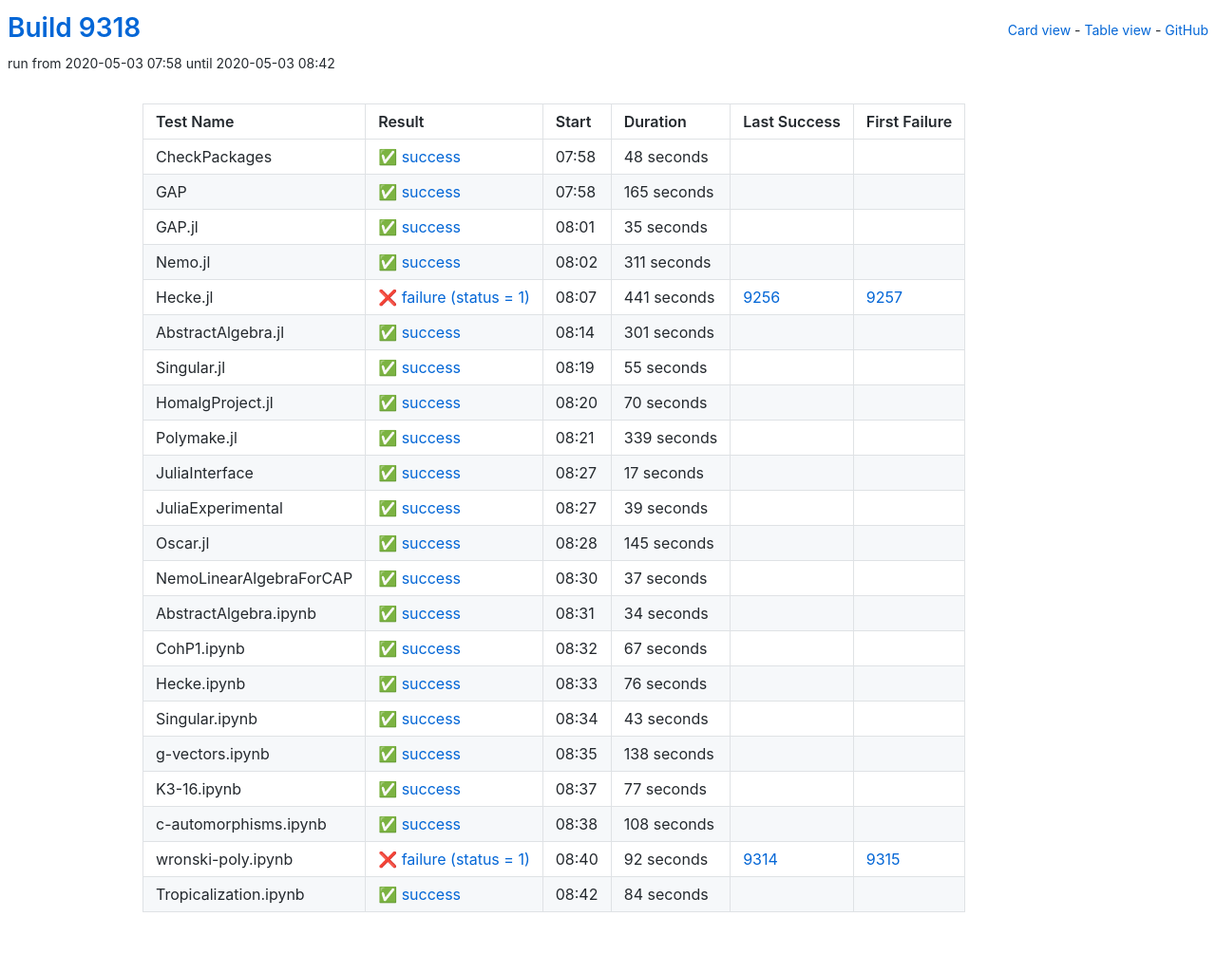
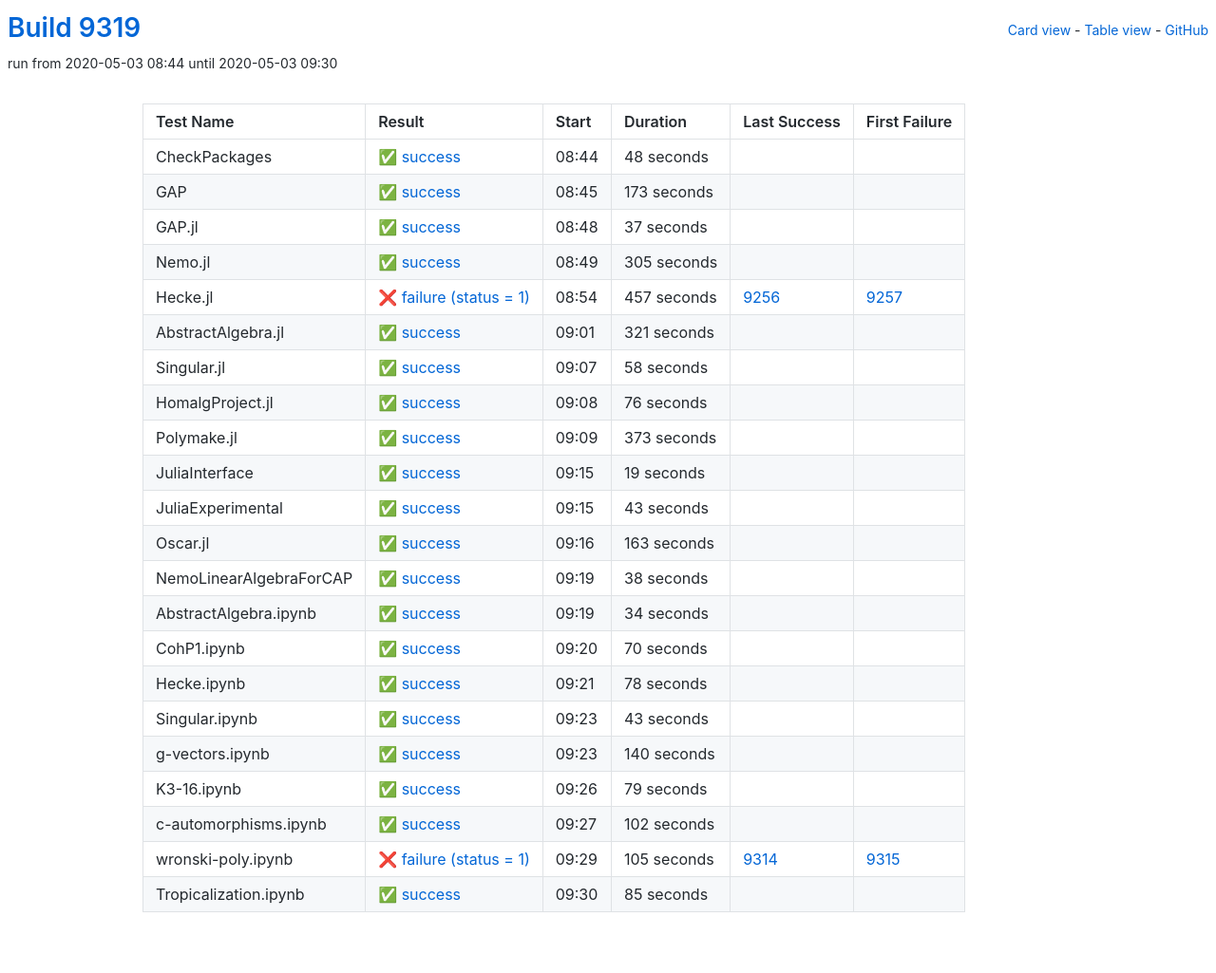
Before and after one commit to oscar-system/oscar-ci-status, a Jekyll site: the page built from table.html, in a window 1280 px wide. Shown: the whole page at 95% size. Built offline with Jekyll 4.4.1, drawn with Linux system fonts in a browser that asks for light colours.

Commit message:
Build 9319

```diff
--- a/_data/ci.yml
+++ b/_data/ci.yml
@@ -1,5 +1,5 @@
-build: 9318
-build_url: https://oscarci.mathematik.uni-kl.de/job/oscar/9318/
+build: 9319
+build_url: https://oscarci.mathematik.uni-kl.de/job/oscar/9319/
 job: oscar
 tests:
 - duration: 48
@@ -8,75 +8,152 @@
   first_failure_url: null
   last_success: false
   last_success_url: null
-  log: https://oscarci.mathematik.uni-kl.de/job/oscar/9318/artifact/logs/build-9318/CheckPackages.log
+  log: https://oscarci.mathematik.uni-kl.de/job/oscar/9319/artifact/logs/build-9319/CheckPackages.log
   name: CheckPackages
-  start: 2020-05-03 07:58
+  start: 2020-05-03 08:44
   status: success
   success: true
-- duration: 165
+- duration: 173
   exitcode: 0
   first_failure: false
   first_failure_url: null
   last_success: false
   last_success_url: null
-  log: https://oscarci.mathematik.uni-kl.de/job/oscar/9318/artifact/logs/build-9318/GAP.log
+  log: https://oscarci.mathematik.uni-kl.de/job/oscar/9319/artifact/logs/build-9319/GAP.log
   name: GAP
-  start: 2020-05-03 07:58
+  start: 2020-05-03 08:45
   status: success
   success: true
-- duration: 35
+- duration: 37
   exitcode: 0
   first_failure: false
   first_failure_url: null
   last_success: false
   last_success_url: null
-  log: https://oscarci.mathematik.uni-kl.de/job/oscar/9318/artifact/logs/build-9318/GAP.jl.log
+  log: https://oscarci.mathematik.uni-kl.de/job/oscar/9319/artifact/logs/build-9319/GAP.jl.log
   name: GAP.jl
-  start: 2020-05-03 08:01
+  start: 2020-05-03 08:48
   status: success
   success: true
-- duration: 311
+- duration: 305
   exitcode: 0
   first_failure: false
   first_failure_url: null
   last_success: false
   last_success_url: null
-  log: https://oscarci.mathematik.uni-kl.de/job/oscar/9318/artifact/logs/build-9318/Nemo.jl.log
+  log: https://oscarci.mathematik.uni-kl.de/job/oscar/9319/artifact/logs/build-9319/Nemo.jl.log
   name: Nemo.jl
-  start: 2020-05-03 08:02
+  start: 2020-05-03 08:49
   status: success
   success: true
-- duration: 441
+- duration: 457
   exitcode: 1
   first_failure: 9257
   first_failure_url: https://oscarci.mathematik.uni-kl.de/job/oscar/9257/
   last_success: 9256
   last_success_url: https://oscarci.mathematik.uni-kl.de/job/oscar/9256/
-  log: https://oscarci.mathematik.uni-kl.de/job/oscar/9318/artifact/logs/build-9318/Hecke.jl.log
+  log: https://oscarci.mathematik.uni-kl.de/job/oscar/9319/artifact/logs/build-9319/Hecke.jl.log
   name: Hecke.jl
-  start: 2020-05-03 08:07
+  start: 2020-05-03 08:54
   status: failure
   success: false
-- duration: 301
+- duration: 321
   exitcode: 0
   first_failure: false
   first_failure_url: null
   last_success: false
   last_success_url: null
-  log: https://oscarci.mathematik.uni-kl.de/job/oscar/9318/artifact/logs/build-9318/AbstractAlgebra.jl.log
+  log: https://oscarci.mathematik.uni-kl.de/job/oscar/9319/artifact/logs/build-9319/AbstractAlgebra.jl.log
   name: AbstractAlgebra.jl
-  start: 2020-05-03 08:14
+  start: 2020-05-03 09:01
   status: success
   success: true
-- duration: 55
+- duration: 58
   exitcode: 0
   first_failure: false
   first_failure_url: null
   last_success: false
   last_success_url: null
-  log: https://oscarci.mathematik.uni-kl.de/job/oscar/9318/artifact/logs/build-9318/Singular.jl.log
+  log: https://oscarci.mathematik.uni-kl.de/job/oscar/9319/artifact/logs/build-9319/Singular.jl.log
   name: Singular.jl
-  start: 2020-05-03 08:19
+  start: 2020-05-03 09:07
+  status: success
+  success: true
+- duration: 76
+  exitcode: 0
+  first_failure: false
+  first_failure_url: null
+  last_success: false
+  last_success_url: null
+  log: https://oscarci.mathematik.uni-kl.de/job/oscar/9319/artifact/logs/build-9319/HomalgProject.jl.log
+  name: HomalgProject.jl
+  start: 2020-05-03 09:08
+  status: success
+  success: true
+- duration: 373
+  exitcode: 0
+  first_failure: false
+  first_failure_url: null
+  last_success: false
+  last_success_url: null
+  log: https://oscarci.mathematik.uni-kl.de/job/oscar/9319/artifact/logs/build-9319/Polymake.jl.log
+  name: Polymake.jl
+  start: 2020-05-03 09:09
+  status: success
+  success: true
+- duration: 19
+  exitcode: 0
+  first_failure: false
+  first_failure_url: null
+  last_success: false
+  last_success_url: null
+  log: https://oscarci.mathematik.uni-kl.de/job/oscar/9319/artifact/logs/build-9319/JuliaInterface.log
+  name: JuliaInterface
+  start: 2020-05-03 09:15
+  status: success
+  success: true
+- duration: 43
+  exitcode: 0
+  first_failure: false
+  first_failure_url: null
+  last_success: false
+  last_success_url: null
+  log: https://oscarci.mathematik.uni-kl.de/job/oscar/9319/artifact/logs/build-9319/JuliaExperimental.log
+  name: JuliaExperimental
+  start: 2020-05-03 09:15
+  status: success
+  success: true
+- duration: 163
+  exitcode: 0
+  first_failure: false
+  first_failure_url: null
+  last_success: false
+  last_success_url: null
+  log: https://oscarci.mathematik.uni-kl.de/job/oscar/9319/artifact/logs/build-9319/Oscar.jl.log
+  name: Oscar.jl
+  start: 2020-05-03 09:16
+  status: success
+  success: true
+- duration: 38
+  exitcode: 0
+  first_failure: false
+  first_failure_url: null
+  last_success: false
+  last_success_url: null
+  log: https://oscarci.mathematik.uni-kl.de/job/oscar/9319/artifact/logs/build-9319/NemoLinearAlgebraForCAP.log
+  name: NemoLinearAlgebraForCAP
+  start: 2020-05-03 09:19
+  status: success
+  success: true
+- duration: 34
+  exitcode: 0
+  first_failure: false
+  first_failure_url: null
+  last_success: false
+  last_success_url: null
+  log: https://oscarci.mathematik.uni-kl.de/job/oscar/9319/artifact/logs/build-9319/AbstractAlgebra.ipynb.log
+  name: AbstractAlgebra.ipynb
+  start: 2020-05-03 09:19
   status: success
   success: true
 - duration: 70
@@ -85,97 +162,20 @@
   first_failure_url: null
   last_success: false
   last_success_url: null
-  log: https://oscarci.mathematik.uni-kl.de/job/oscar/9318/artifact/logs/build-9318/HomalgProject.jl.log
-  name: HomalgProject.jl
-  start: 2020-05-03 08:20
+  log: https://oscarci.mathematik.uni-kl.de/job/oscar/9319/artifact/logs/build-9319/CohP1.ipynb.log
+  name: CohP1.ipynb
+  start: 2020-05-03 09:20
   status: success
   success: true
-- duration: 339
+- duration: 78
   exitcode: 0
   first_failure: false
   first_failure_url: null
   last_success: false
   last_success_url: null
-  log: https://oscarci.mathematik.uni-kl.de/job/oscar/9318/artifact/logs/build-9318/Polymake.jl.log
-  name: Polymake.jl
-  start: 2020-05-03 08:21
-  status: success
-  success: true
-- duration: 17
-  exitcode: 0
-  first_failure: false
-  first_failure_url: null
-  last_success: false
-  last_success_url: null
-  log: https://oscarci.mathematik.uni-kl.de/job/oscar/9318/artifact/logs/build-9318/JuliaInterface.log
-  name: JuliaInterface
-  start: 2020-05-03 08:27
-  status: success
-  success: true
-- duration: 39
-  exitcode: 0
-  first_failure: false
-  first_failure_url: null
-  last_success: false
-  last_success_url: null
-  log: https://oscarci.mathematik.uni-kl.de/job/oscar/9318/artifact/logs/build-9318/JuliaExperimental.log
-  name: JuliaExperimental
-  start: 2020-05-03 08:27
-  status: success
-  success: true
-- duration: 145
-  exitcode: 0
-  first_failure: false
-  first_failure_url: null
-  last_success: false
-  last_success_url: null
-  log: https://oscarci.mathematik.uni-kl.de/job/oscar/9318/artifact/logs/build-9318/Oscar.jl.log
-  name: Oscar.jl
-  start: 2020-05-03 08:28
-  status: success
-  success: true
-- duration: 37
-  exitcode: 0
-  first_failure: false
-  first_failure_url: null
-  last_success: false
-  last_success_url: null
-  log: https://oscarci.mathematik.uni-kl.de/job/oscar/9318/artifact/logs/build-9318/NemoLinearAlgebraForCAP.log
-  name: NemoLinearAlgebraForCAP
-  start: 2020-05-03 08:30
-  status: success
-  success: true
-- duration: 34
-  exitcode: 0
-  first_failure: false
-  first_failure_url: null
-  last_success: false
-  last_success_url: null
-  log: https://oscarci.mathematik.uni-kl.de/job/oscar/9318/artifact/logs/build-9318/AbstractAlgebra.ipynb.log
-  name: AbstractAlgebra.ipynb
-  start: 2020-05-03 08:31
-  status: success
-  success: true
-- duration: 67
-  exitcode: 0
-  first_failure: false
-  first_failure_url: null
-  last_success: false
-  last_success_url: null
-  log: https://oscarci.mathematik.uni-kl.de/job/oscar/9318/artifact/logs/build-9318/CohP1.ipynb.log
-  name: CohP1.ipynb
-  start: 2020-05-03 08:32
-  status: success
-  success: true
-- duration: 76
-  exitcode: 0
-  first_failure: false
-  first_failure_url: null
-  last_success: false
-  last_success_url: null
-  log: https://oscarci.mathematik.uni-kl.de/job/oscar/9318/artifact/logs/build-9318/Hecke.ipynb.log
+  log: https://oscarci.mathematik.uni-kl.de/job/oscar/9319/artifact/logs/build-9319/Hecke.ipynb.log
   name: Hecke.ipynb
-  start: 2020-05-03 08:33
+  start: 2020-05-03 09:21
   status: success
   success: true
 - duration: 43
@@ -184,63 +184,63 @@
   first_failure_url: null
   last_success: false
   last_success_url: null
-  log: https://oscarci.mathematik.uni-kl.de/job/oscar/9318/artifact/logs/build-9318/Singular.ipynb.log
+  log: https://oscarci.mathematik.uni-kl.de/job/oscar/9319/artifact/logs/build-9319/Singular.ipynb.log
   name: Singular.ipynb
-  start: 2020-05-03 08:34
+  start: 2020-05-03 09:23
   status: success
   success: true
-- duration: 138
+- duration: 140
   exitcode: 0
   first_failure: false
   first_failure_url: null
   last_success: false
   last_success_url: null
-  log: https://oscarci.mathematik.uni-kl.de/job/oscar/9318/artifact/logs/build-9318/g-vectors.ipynb.log
+  log: https://oscarci.mathematik.uni-kl.de/job/oscar/9319/artifact/logs/build-9319/g-vectors.ipynb.log
   name: g-vectors.ipynb
-  start: 2020-05-03 08:35
+  start: 2020-05-03 09:23
   status: success
   success: true
-- duration: 77
+- duration: 79
   exitcode: 0
   first_failure: false
   first_failure_url: null
   last_success: false
   last_success_url: null
-  log: https://oscarci.mathematik.uni-kl.de/job/oscar/9318/artifact/logs/build-9318/K3-16.ipynb.log
+  log: https://oscarci.mathematik.uni-kl.de/job/oscar/9319/artifact/logs/build-9319/K3-16.ipynb.log
   name: K3-16.ipynb
-  start: 2020-05-03 08:37
+  start: 2020-05-03 09:26
   status: success
   success: true
-- duration: 108
+- duration: 102
   exitcode: 0
   first_failure: false
   first_failure_url: null
   last_success: false
   last_success_url: null
-  log: https://oscarci.mathematik.uni-kl.de/job/oscar/9318/artifact/logs/build-9318/c-automorphisms.ipynb.log
+  log: https://oscarci.mathematik.uni-kl.de/job/oscar/9319/artifact/logs/build-9319/c-automorphisms.ipynb.log
   name: c-automorphisms.ipynb
-  start: 2020-05-03 08:38
+  start: 2020-05-03 09:27
   status: success
   success: true
-- duration: 92
+- duration: 105
   exitcode: 1
   first_failure: 9315
   first_failure_url: https://oscarci.mathematik.uni-kl.de/job/oscar/9315/
   last_success: 9314
   last_success_url: https://oscarci.mathematik.uni-kl.de/job/oscar/9314/
-  log: https://oscarci.mathematik.uni-kl.de/job/oscar/9318/artifact/logs/build-9318/wronski-poly.ipynb.log
+  log: https://oscarci.mathematik.uni-kl.de/job/oscar/9319/artifact/logs/build-9319/wronski-poly.ipynb.log
   name: wronski-poly.ipynb
-  start: 2020-05-03 08:40
+  start: 2020-05-03 09:29
   status: failure
   success: false
-- duration: 84
+- duration: 85
   exitcode: 0
   first_failure: false
   first_failure_url: null
   last_success: false
   last_success_url: null
-  log: https://oscarci.mathematik.uni-kl.de/job/oscar/9318/artifact/logs/build-9318/Tropicalization.ipynb.log
+  log: https://oscarci.mathematik.uni-kl.de/job/oscar/9319/artifact/logs/build-9319/Tropicalization.ipynb.log
   name: Tropicalization.ipynb
-  start: 2020-05-03 08:42
+  start: 2020-05-03 09:30
   status: success
   success: true
```
Also changed, not shown: README.md.
